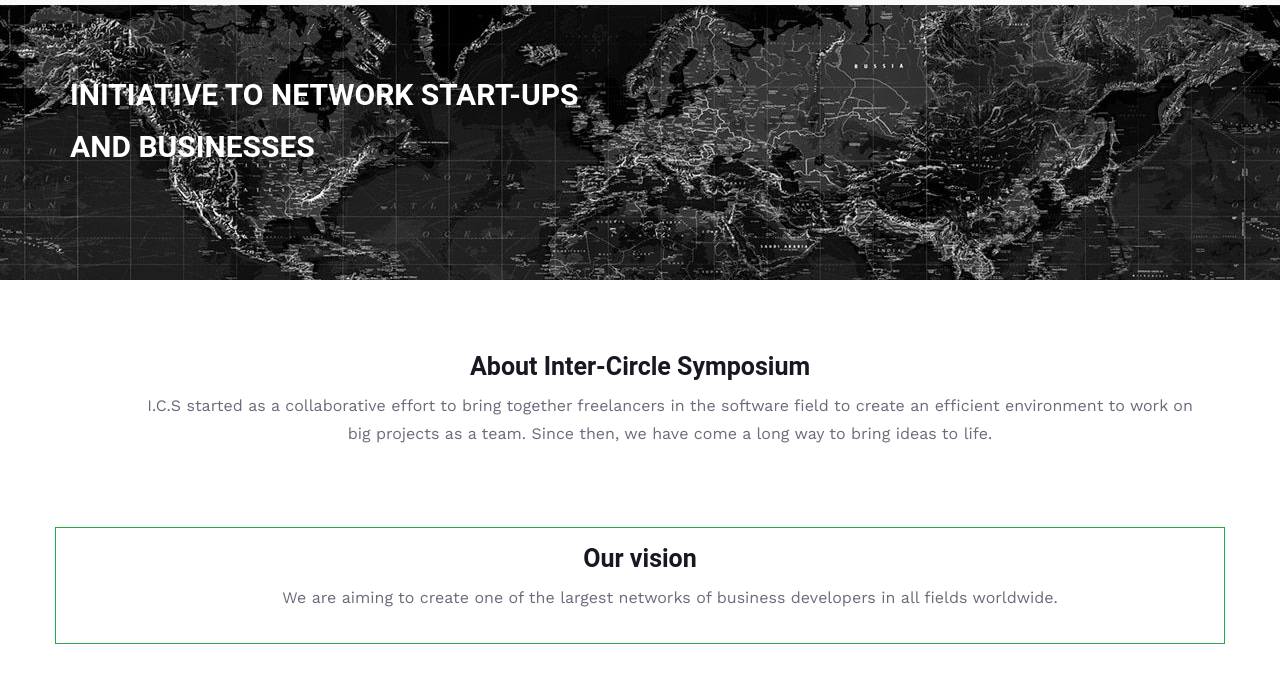
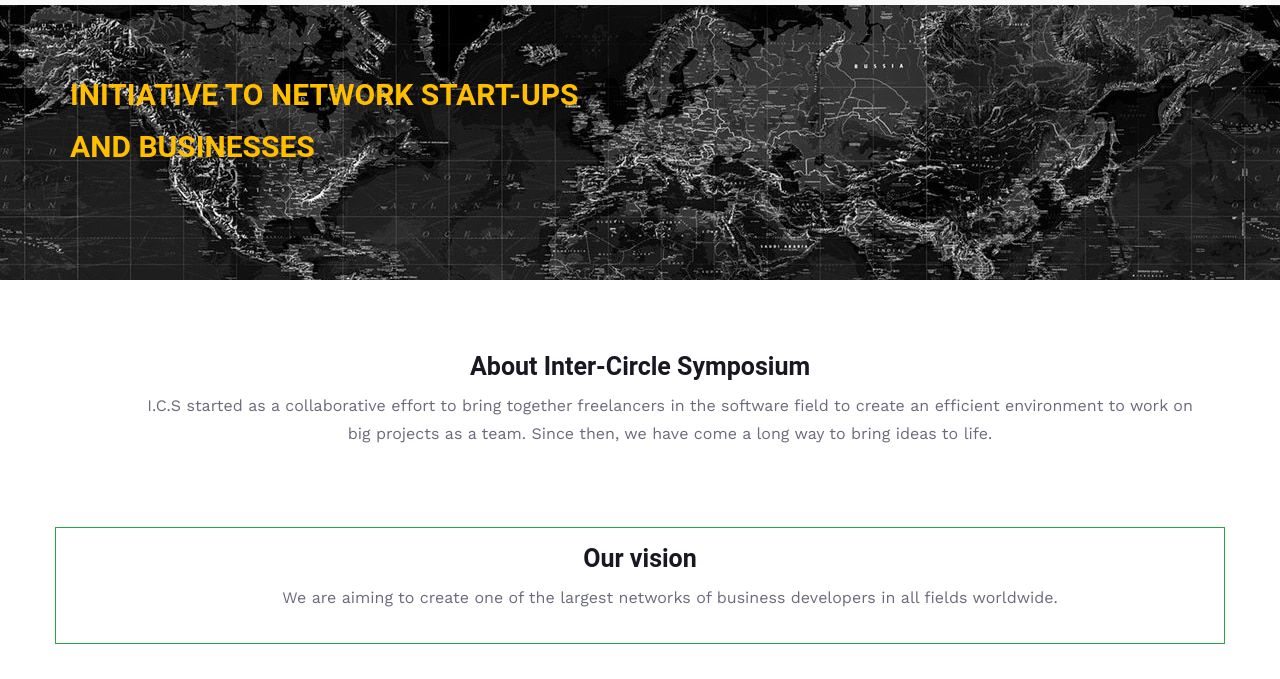
Before and after one commit to x-i-f-r-a/ics-international, a website: page static/index.html in a window 1280 px wide. Shown: the part 121-800 px from the top of the page. Drawn offline with nearby package versions, Linux system fonts and the light colour scheme; no server answers.

Commit message:
minor fixes

```diff
--- a/static/css/style.css
+++ b/static/css/style.css
@@ -211,16 +211,16 @@ ol {
 	padding-top: 30px;
 }
 
-.hero-section .hero-text span {
+/* .hero-section .hero-text span {
 	font-size: 16px;
 	color: rgb(21, 151, 238);
 	text-transform: uppercase;
 	letter-spacing: 2px;
-}
+} */
 
 .hero-section .hero-text h3 {
 	font-size: 30px;
-	color: #ffffff;
+	color: #ffbf00;
 	line-height: 52px;
 	font-weight: 600;
 	margin-top: 20px;
@@ -493,7 +493,7 @@ td {
 
 
 
-
+/*
 .latest-item {
 	height: 255px;
 	position: relative;
@@ -586,7 +586,7 @@ td {
 
 .contact-section .section-title b {
 	font-size: 40px;
-}
+} */
 
 .cs-text .ct-address span {
 	font-size: 16px;
```
